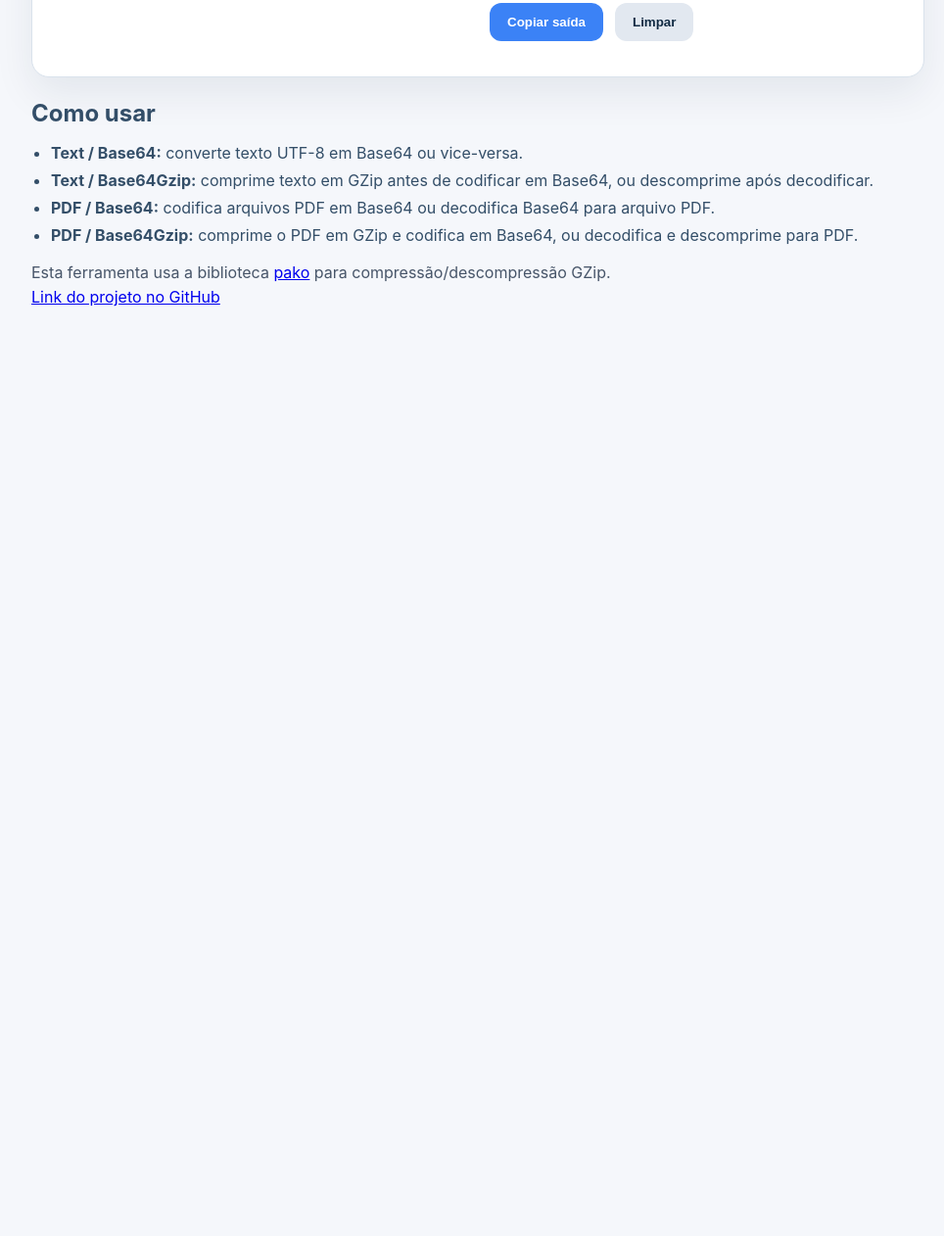
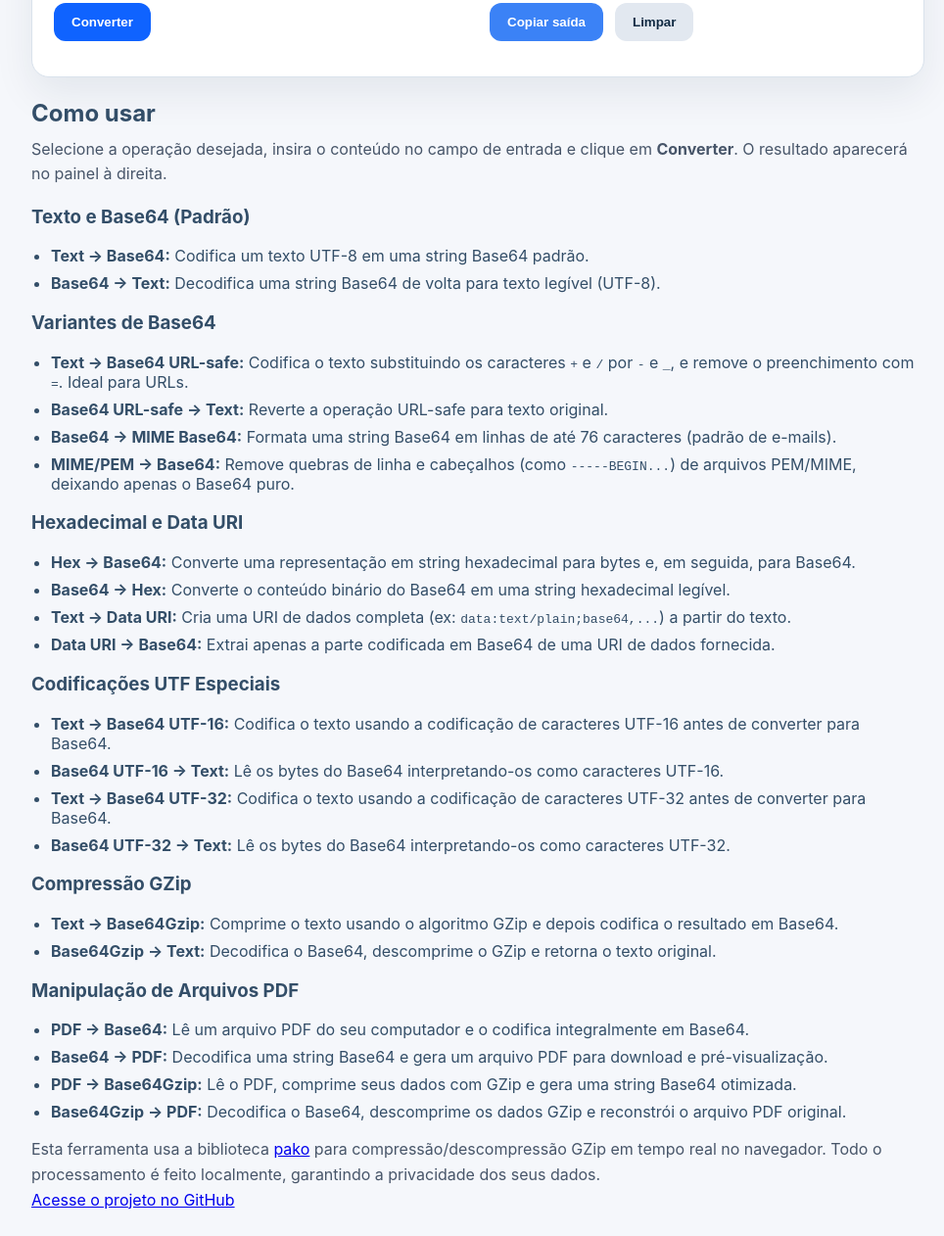
Before and after one commit to silvairsoares/B64Tools, a plain HTML site: page index.html in a window 1280 px wide. Shown: the part 607-1869 px from the top of the page at 98% size, without its empty margins (152-1116 px from the left). Before the commit the page ends 948 px from the top, so only its background shows below. Drawn offline with Linux system fonts and the light colour scheme.

Commit message:
Update index.html

```diff
--- a/index.html
+++ b/index.html
@@ -1,16 +1,18 @@
 <!DOCTYPE html>
 <html lang="pt-BR">
+
 <head>
     <meta charset="UTF-8" />
     <meta name="viewport" content="width=device-width, initial-scale=1.0" />
     <title>Base64Tools - Conversão Base64 / GZip / PDF</title>
     <link rel="stylesheet" href="styles.css" />
 </head>
+
 <body>
     <div class="container">
         <header>
             <h1>B64Tools</h1>
-            <p>Ferramenta estática para codificar e decodificar texto, Base64, GZip e PDF diretamente no navegador.</p>
+            <p>Ferramenta para codificação e decodificação de texto, Base64, GZip e PDF diretamente no navegador.</p>
         </header>
 
         <div class="panel">
@@ -54,10 +56,6 @@
                         </div>
                     </div>
 
-                    <div class="actions action-row">
-                        <button id="convertButton" type="button">Converter</button>
-                    </div>
-
                     <div id="inputTextGroup" class="field-group">
                         <label for="inputText">Entrada</label>
                         <textarea id="inputText" placeholder="Cole texto, Base64 ou Base64Gzip aqui..."></textarea>
@@ -68,12 +66,18 @@
                         <input type="file" id="inputFile" accept="application/pdf" />
                         <small>Use um arquivo PDF para codificar em Base64 ou Base64Gzip.</small>
                     </div>
+
+                    <div class="actions action-row">
+                        <button id="convertButton" type="button">Converter</button>
+                    </div>
+
                 </div>
 
                 <div class="pane pane-right">
                     <div class="field-group output-group">
                         <label for="outputText">Saída</label>
-                        <textarea id="outputText" style="height: 100%;" readonly wrap="soft" placeholder="Resultado será exibido aqui..."></textarea>
+                        <textarea id="outputText" style="height: 100%;" readonly wrap="soft"
+                            placeholder="Resultado será exibido aqui..."></textarea>
                     </div>
 
                     <div class="actions output-actions">
@@ -92,20 +96,79 @@
             </div>
         </div>
 
-        <section class="notes">
+                <section class="notes">
             <h2>Como usar</h2>
-            <ul>
-                <li><strong>Text / Base64:</strong> converte texto UTF-8 em Base64 ou vice-versa.</li>
-                <li><strong>Text / Base64Gzip:</strong> comprime texto em GZip antes de codificar em Base64, ou descomprime após decodificar.</li>
-                <li><strong>PDF / Base64:</strong> codifica arquivos PDF em Base64 ou decodifica Base64 para arquivo PDF.</li>
-                <li><strong>PDF / Base64Gzip:</strong> comprime o PDF em GZip e codifica em Base64, ou decodifica e descomprime para PDF.</li>
-            </ul>
-            <p>Esta ferramenta usa a biblioteca <a href="https://github.com/nodeca/pako" target="_blank" rel="noopener noreferrer">pako</a> para compressão/descompressão GZip.</p>
-            <p><a href="https://github.com/silvairsoares/B64Tools" target="_blank" rel="noopener noreferrer">Link do projeto no GitHub</a></p>
+            <p>Selecione a operação desejada, insira o conteúdo no campo de entrada e clique em <strong>Converter</strong>. O resultado aparecerá no painel à direita.</p>
+
+            <div class="notes-grid">
+                <div class="note-category">
+                    <h3>Texto e Base64 (Padrão)</h3>
+                    <ul>
+                        <li><strong>Text → Base64:</strong> Codifica um texto UTF-8 em uma string Base64 padrão.</li>
+                        <li><strong>Base64 → Text:</strong> Decodifica uma string Base64 de volta para texto legível (UTF-8).</li>
+                    </ul>
+                </div>
+
+                <div class="note-category">
+                    <h3>Variantes de Base64</h3>
+                    <ul>
+                        <li><strong>Text → Base64 URL-safe:</strong> Codifica o texto substituindo os caracteres <code>+</code> e <code>/</code> por <code>-</code> e <code>_</code>, e remove o preenchimento com <code>=</code>. Ideal para URLs.</li>
+                        <li><strong>Base64 URL-safe → Text:</strong> Reverte a operação URL-safe para texto original.</li>
+                        <li><strong>Base64 → MIME Base64:</strong> Formata uma string Base64 em linhas de até 76 caracteres (padrão de e-mails).</li>
+                        <li><strong>MIME/PEM → Base64:</strong> Remove quebras de linha e cabeçalhos (como <code>-----BEGIN...</code>) de arquivos PEM/MIME, deixando apenas o Base64 puro.</li>
+                    </ul>
+                </div>
+
+                <div class="note-category">
+                    <h3>Hexadecimal e Data URI</h3>
+                    <ul>
+                        <li><strong>Hex → Base64:</strong> Converte uma representação em string hexadecimal para bytes e, em seguida, para Base64.</li>
+                        <li><strong>Base64 → Hex:</strong> Converte o conteúdo binário do Base64 em uma string hexadecimal legível.</li>
+                        <li><strong>Text → Data URI:</strong> Cria uma URI de dados completa (ex: <code>data:text/plain;base64,...</code>) a partir do texto.</li>
+                        <li><strong>Data URI → Base64:</strong> Extrai apenas a parte codificada em Base64 de uma URI de dados fornecida.</li>
+                    </ul>
+                </div>
+
+                <div class="note-category">
+                    <h3>Codificações UTF Especiais</h3>
+                    <ul>
+                        <li><strong>Text → Base64 UTF-16:</strong> Codifica o texto usando a codificação de caracteres UTF-16 antes de converter para Base64.</li>
+                        <li><strong>Base64 UTF-16 → Text:</strong> Lê os bytes do Base64 interpretando-os como caracteres UTF-16.</li>
+                        <li><strong>Text → Base64 UTF-32:</strong> Codifica o texto usando a codificação de caracteres UTF-32 antes de converter para Base64.</li>
+                        <li><strong>Base64 UTF-32 → Text:</strong> Lê os bytes do Base64 interpretando-os como caracteres UTF-32.</li>
+                    </ul>
+                </div>
+
+                <div class="note-category">
+                    <h3>Compressão GZip</h3>
+                    <ul>
+                        <li><strong>Text → Base64Gzip:</strong> Comprime o texto usando o algoritmo GZip e depois codifica o resultado em Base64.</li>
+                        <li><strong>Base64Gzip → Text:</strong> Decodifica o Base64, descomprime o GZip e retorna o texto original.</li>
+                    </ul>
+                </div>
+
+                <div class="note-category">
+                    <h3>Manipulação de Arquivos PDF</h3>
+                    <ul>
+                        <li><strong>PDF → Base64:</strong> Lê um arquivo PDF do seu computador e o codifica integralmente em Base64.</li>
+                        <li><strong>Base64 → PDF:</strong> Decodifica uma string Base64 e gera um arquivo PDF para download e pré-visualização.</li>
+                        <li><strong>PDF → Base64Gzip:</strong> Lê o PDF, comprime seus dados com GZip e gera uma string Base64 otimizada.</li>
+                        <li><strong>Base64Gzip → PDF:</strong> Decodifica o Base64, descomprime os dados GZip e reconstrói o arquivo PDF original.</li>
+                    </ul>
+                </div>
+            </div>
+
+            <p class="notes-footer">
+                Esta ferramenta usa a biblioteca <a href="https://github.com/nodeca/pako" target="_blank" rel="noopener noreferrer">pako</a> para compressão/descompressão GZip em tempo real no navegador. Todo o processamento é feito localmente, garantindo a privacidade dos seus dados.
+            </p>
+            <p class="notes-footer">
+                <a href="https://github.com/silvairsoares/B64Tools" target="_blank" rel="noopener noreferrer">Acesse o projeto no GitHub</a>
+            </p>
         </section>
     </div>
 
     <script src="https://cdn.jsdelivr.net/npm/pako@2.1.0/dist/pako.min.js"></script>
     <script src="script.js"></script>
 </body>
+
 </html>
```
